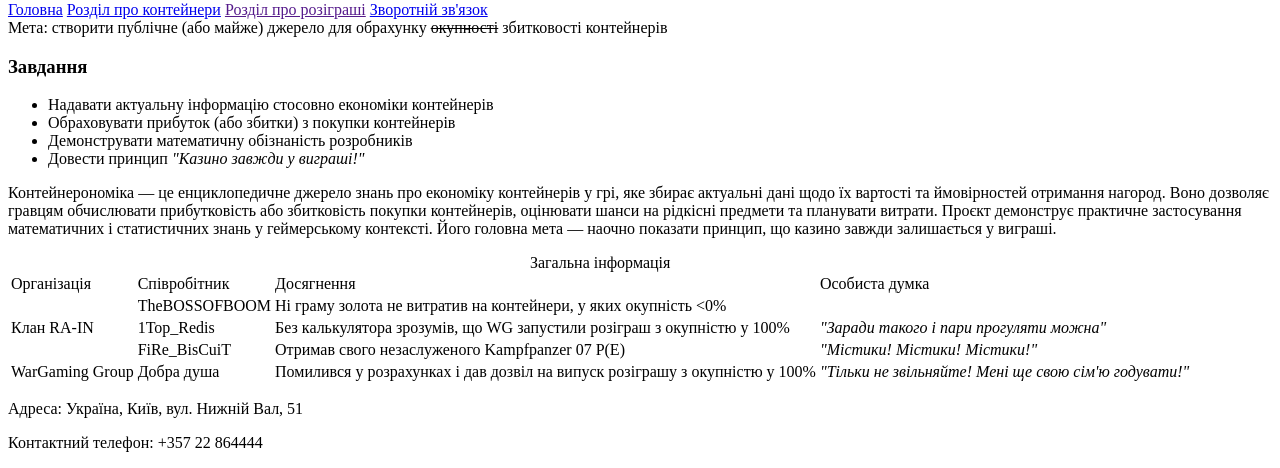
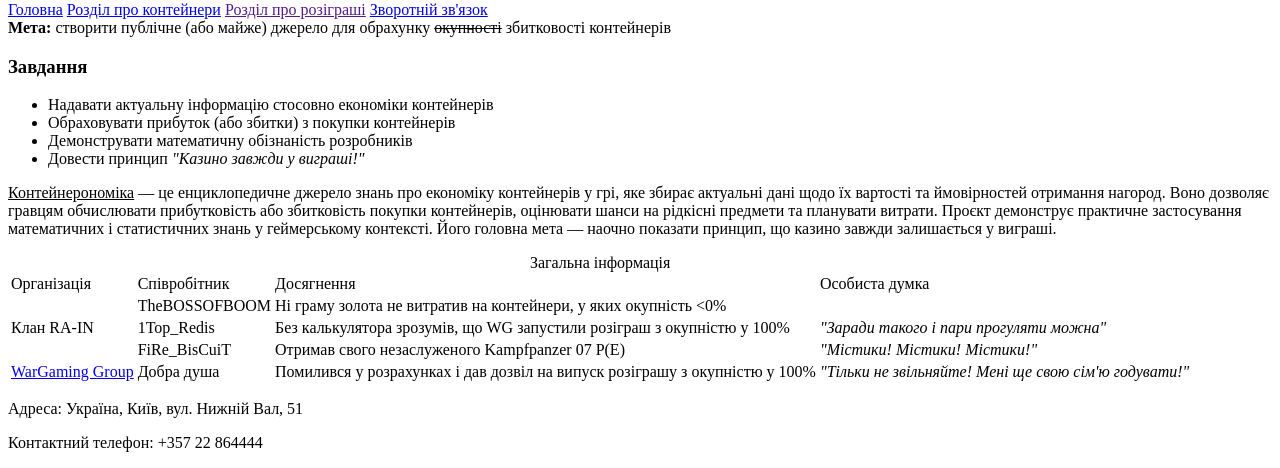
Before and after one commit to IrusHunter/encyclopedia, a plain HTML site: page index.html in a window 1280 px wide. Shown: the part 383-851 px from the top of the page. Drawn offline with Linux system fonts and the light colour scheme.

Commit message:
post defense changes

```diff
--- a/index.html
+++ b/index.html
@@ -8,18 +8,17 @@
     <header>
       <h1>Контейнерономіка</h1>
       <img src="media/logo.png" alt="Логотип" width="400" />
+      <nav>
+        <a href="index.html">Головна</a>
+        <a href="containers.html">Розділ про контейнери</a>
+        <a href="">Розділ про розіграші</a>
+        <a href="feedback.html">Зворотній зв'язок</a>
+      </nav>
     </header>
-    <nav>
-      <a href="index.html">Головна</a>
-      <a href="containers.html">Розділ про контейнери</a>
-      <a href="">Розділ про розіграші</a>
-      <a href="feedback.html">Зворотній зв'язок</a>
-    </nav>
 
     <main>
       <article>
-        Мета: створити публічне (або майже) джерело для обрахунку
-        <s>окупності</s> збитковості контейнерів
+        <b>Мета:</b> створити публічне (або майже) джерело для обрахунку <s>окупності</s> збитковості контейнерів
       </article>
 
       <article>
@@ -32,15 +31,15 @@
         </ul>
       </article>
 
-      <article>
+      <aside>
         <p>
-          Контейнерономіка — це енциклопедичне джерело знань про економіку контейнерів у грі, яке збирає актуальні дані
-          щодо їх вартості та ймовірностей отримання нагород. Воно дозволяє гравцям обчислювати прибутковість або
-          збитковість покупки контейнерів, оцінювати шанси на рідкісні предмети та планувати витрати. Проєкт демонструє
-          практичне застосування математичних і статистичних знань у геймерському контексті. Його головна мета — наочно
-          показати принцип, що казино завжди залишається у виграші.
+          <u>Контейнерономіка</u> — це енциклопедичне джерело знань про економіку контейнерів у грі, яке збирає
+          актуальні дані щодо їх вартості та ймовірностей отримання нагород. Воно дозволяє гравцям обчислювати
+          прибутковість або збитковість покупки контейнерів, оцінювати шанси на рідкісні предмети та планувати витрати.
+          Проєкт демонструє практичне застосування математичних і статистичних знань у геймерському контексті. Його
+          головна мета — наочно показати принцип, що казино завжди залишається у виграші.
         </p>
-      </article>
+      </aside>
 
       <article>
         <table>
@@ -74,7 +73,7 @@
               <td><i>&quot;Містики! Містики! Містики!&quot;</i></td>
             </tr>
             <tr>
-              <td>WarGaming Group</td>
+              <td><a href="https://wargaming.com">WarGaming Group</a></td>
               <td>Добра душа</td>
               <td>Помилився у розрахунках і дав дозвіл на випуск розіграшу з окупністю у 100%</td>
               <td>
```
Also changed, not shown: containers.html (+7 -8 lines), feedback.html (+6 -6 lines).
